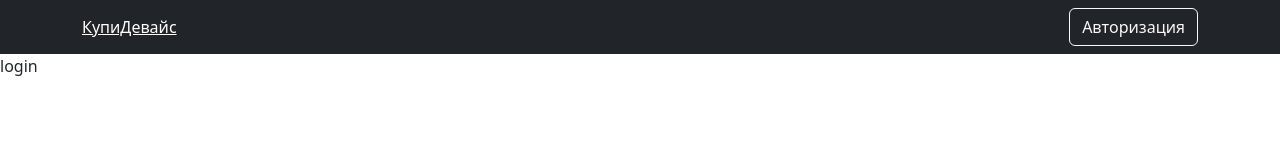
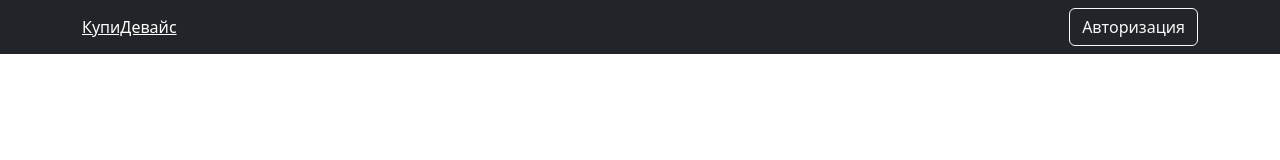
Before and after one commit to redskyby/online_store_ts-reactjs-mysql-node-express, a React (Create React App) app in the folder client/: page /registration in a window 1280 px wide. Shown: the top 160 px of the page. Built offline with nearby package versions, Linux system fonts and the light colour scheme.

Commit message:
favicon.ico was changed.

```diff
--- a/client/public/index.html
+++ b/client/public/index.html
@@ -2,7 +2,7 @@
 <html lang="en">
 <head>
     <meta charset="utf-8"/>
-    <link rel="icon" href="%PUBLIC_URL%/favicon.ico"/>
+    <link rel="icon" href="%PUBLIC_URL%/favicon.png"/>
     <meta name="viewport" content="width=device-width, initial-scale=1"/>
     <link href="https://cdn.jsdelivr.net/npm/bootstrap@5.3.1/dist/css/bootstrap.min.css" rel="stylesheet" integrity="sha384-4bw+/aepP/YC94hEpVNVgiZdgIC5+VKNBQNGCHeKRQN+PtmoHDEXuppvnDJzQIu9" crossorigin="anonymous">
     <title>Store</title>
--- a/client/src/pages/Auth.tsx
+++ b/client/src/pages/Auth.tsx
@@ -1,10 +1,15 @@
 import React from 'react';
+import {Container, Form} from "react-bootstrap";
 
 const Auth = () => {
     return (
-        <div>
-            login
-        </div>
+       <Container className="d-flex justify-content-center align-items-center"
+        style={{height: window.innerHeight - 54}}
+       >
+           <Form>
+
+           </Form>
+       </Container>
     );
 };
 
```
Also changed, not shown: client/public/favicon.png (added), 1 other file (tests, documents, lock files or other folders).
